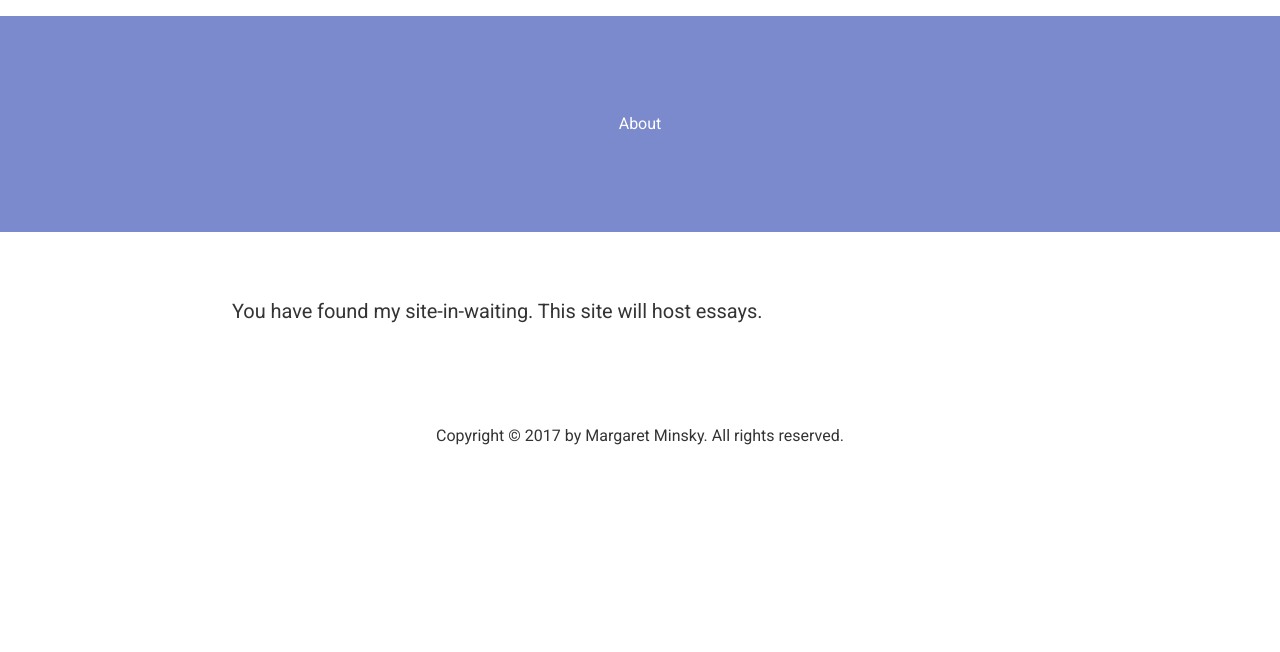
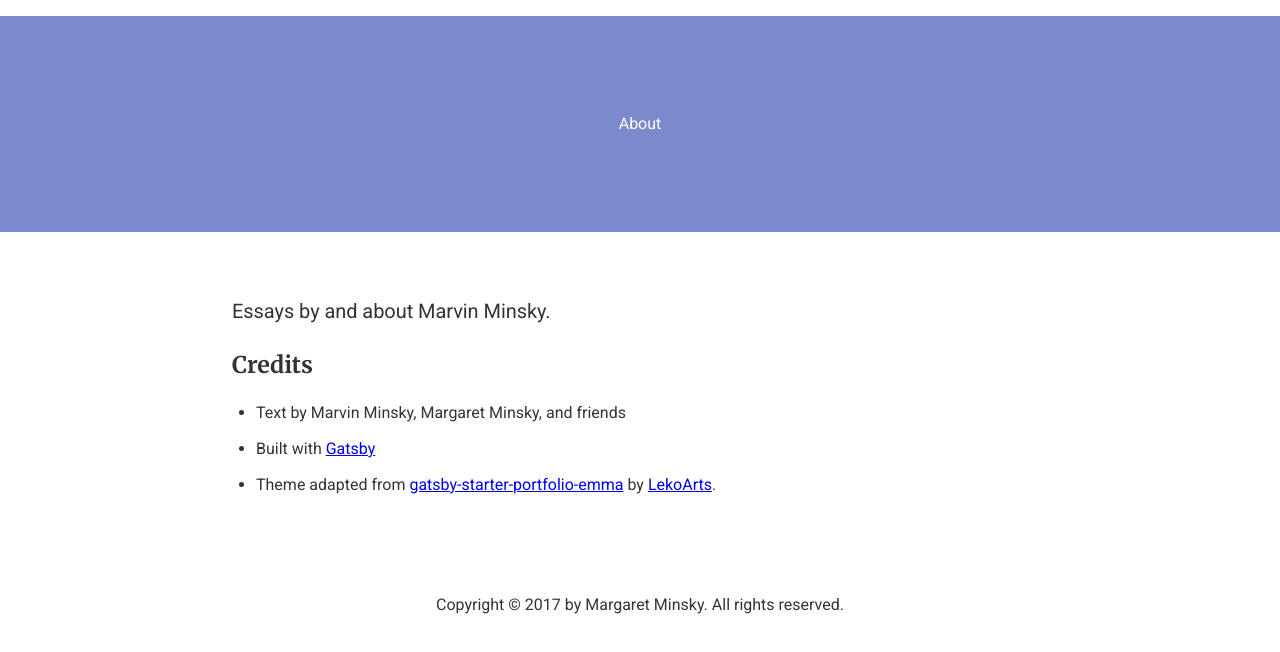
Before and after one commit to osteele/minsky-bio.web, a Gatsby site: page /about in a window 1280 px wide. Built offline with nearby package versions, Linux system fonts and the light colour scheme; Gatsby itself is replaced by a stand-in of ours; some packages are replaced by stand-ins of ours.

Commit message:
Add credits to About page

```diff
--- a/src/pages/about.jsx
+++ b/src/pages/about.jsx
@@ -13,8 +13,15 @@ export default class About extends React.Component {
 				<Header>About</Header>
 				<Container text>
 					<p>
-						You have found my site-in-waiting. This site will host essays.
+						Essays by and about Marvin Minsky.
 					</p>
+
+					<h3>Credits</h3>
+					<ul>
+						<li>Text by Marvin Minsky, Margaret Minsky, and friends</li>
+						<li>Built with <a href="https://yarnpkg.com/en/">Gatsby</a></li>
+						<li>Theme adapted from <a href="https://github.com/LeKoArts/gatsby-starter-portfolio-emma">gatsby-starter-portfolio-emma</a> by <a href="https://www.lekoarts.de">LekoArts</a>.</li>
+					</ul>
 				</Container>
 				<Footer />
 			</div>
```
